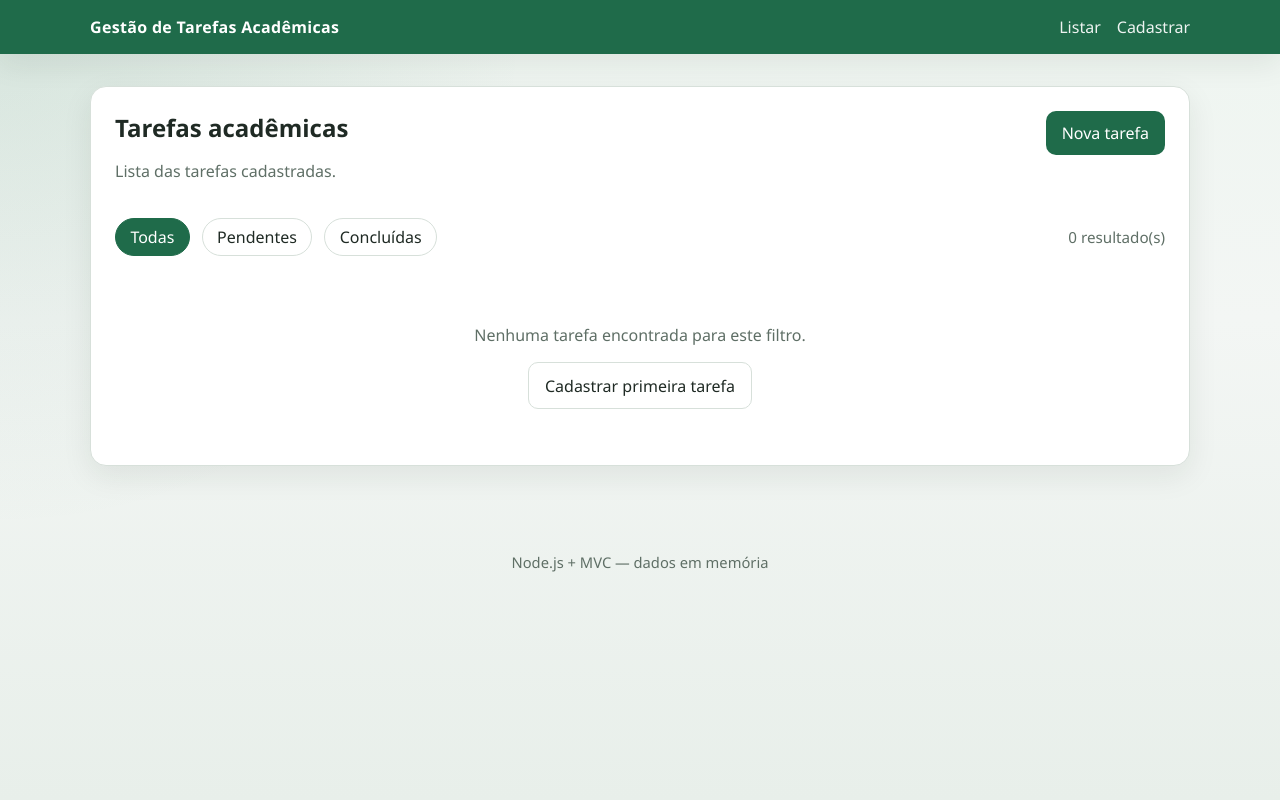
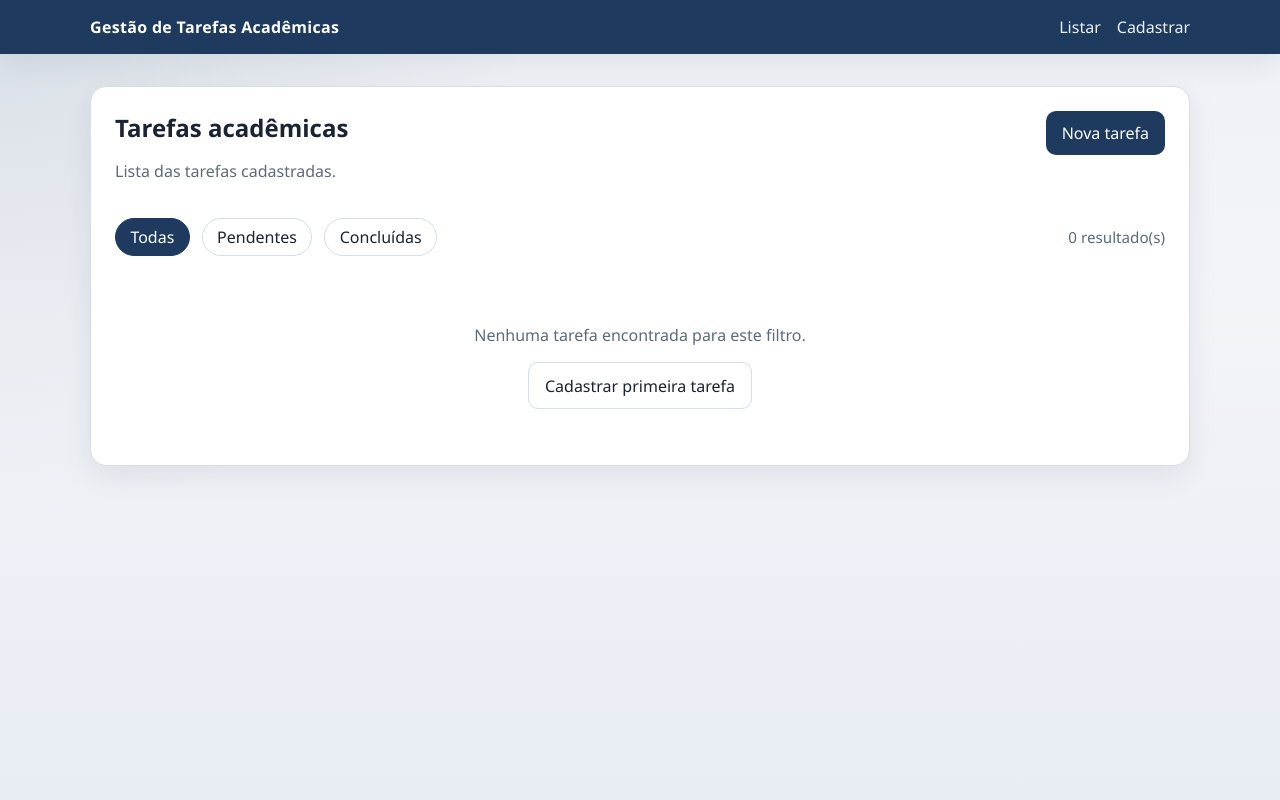
Before and after one commit to FelipeSoares09/gestao-tarefas-academicas, a Node server app: page /tarefas in a window 1280 px wide. Run offline with Node 20, Linux system fonts and the light colour scheme.

Commit message:
Muda tema para azul escuro e remove rodape

```diff
--- a/public/css/style.css
+++ b/public/css/style.css
@@ -1,15 +1,15 @@
 :root {
-  --bg: #f3f6f4;
+  --bg: #f2f4f8;
   --surface: #ffffff;
-  --ink: #1f2a24;
-  --muted: #5f6f66;
-  --line: #d7e0da;
-  --primary: #1f6b4a;
-  --primary-dark: #155239;
-  --success: #2f7d4a;
+  --ink: #1a2332;
+  --muted: #5c6b7a;
+  --line: #d5dde8;
+  --primary: #1e3a5f;
+  --primary-dark: #152a45;
+  --success: #1f6b4a;
   --danger: #b42318;
   --warning: #9a6700;
-  --shadow: 0 10px 30px rgba(20, 40, 30, 0.08);
+  --shadow: 0 10px 30px rgba(20, 35, 55, 0.08);
   --radius: 16px;
 }
 
@@ -22,8 +22,8 @@ body {
   font-family: "Segoe UI", Tahoma, Geneva, Verdana, sans-serif;
   color: var(--ink);
   background:
-    radial-gradient(circle at top left, rgba(31, 107, 74, 0.12), transparent 35%),
-    linear-gradient(180deg, #eef5f0 0%, var(--bg) 40%, #e8efea 100%);
+    radial-gradient(circle at top left, rgba(30, 58, 95, 0.1), transparent 35%),
+    linear-gradient(180deg, #eef2f7 0%, var(--bg) 40%, #e8edf4 100%);
   min-height: 100vh;
 }
 
@@ -140,7 +140,7 @@ h1, h2 {
   border: 1px solid var(--line);
   border-radius: 14px;
   padding: 1rem 1.1rem;
-  background: #fbfffc;
+  background: #f8fafc;
 }
 
 .cartao__topo {
@@ -203,7 +203,7 @@ button.botao:hover {
 }
 
 .botao--secundario:hover {
-  background: #f4f7f5;
+  background: #f0f3f8;
 }
 
 .botao--sucesso {
@@ -282,13 +282,6 @@ button.botao:hover {
   color: var(--muted);
 }
 
-.rodape {
-  padding: 1.5rem 0 2rem;
-  color: var(--muted);
-  text-align: center;
-  font-size: 0.92rem;
-}
-
 @media (max-width: 720px) {
   .painel__cabecalho,
   .topo__conteudo,
--- a/src/views/partials/footer.ejs
+++ b/src/views/partials/footer.ejs
@@ -1,8 +1,3 @@
 </main>
-  <footer class="rodape">
-    <div class="container">
-      <p>Node.js + MVC — dados em memória</p>
-    </div>
-  </footer>
 </body>
 </html>
```
